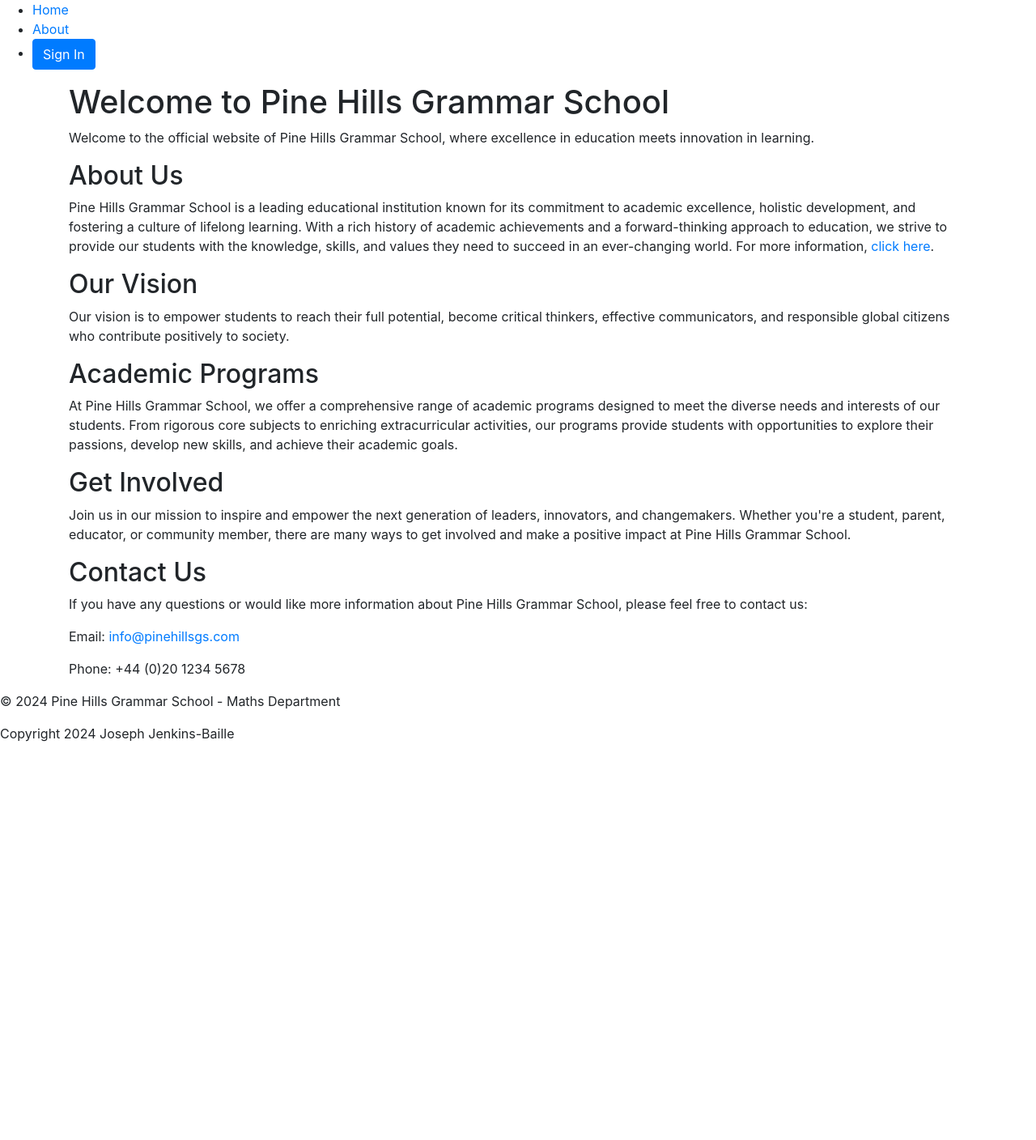
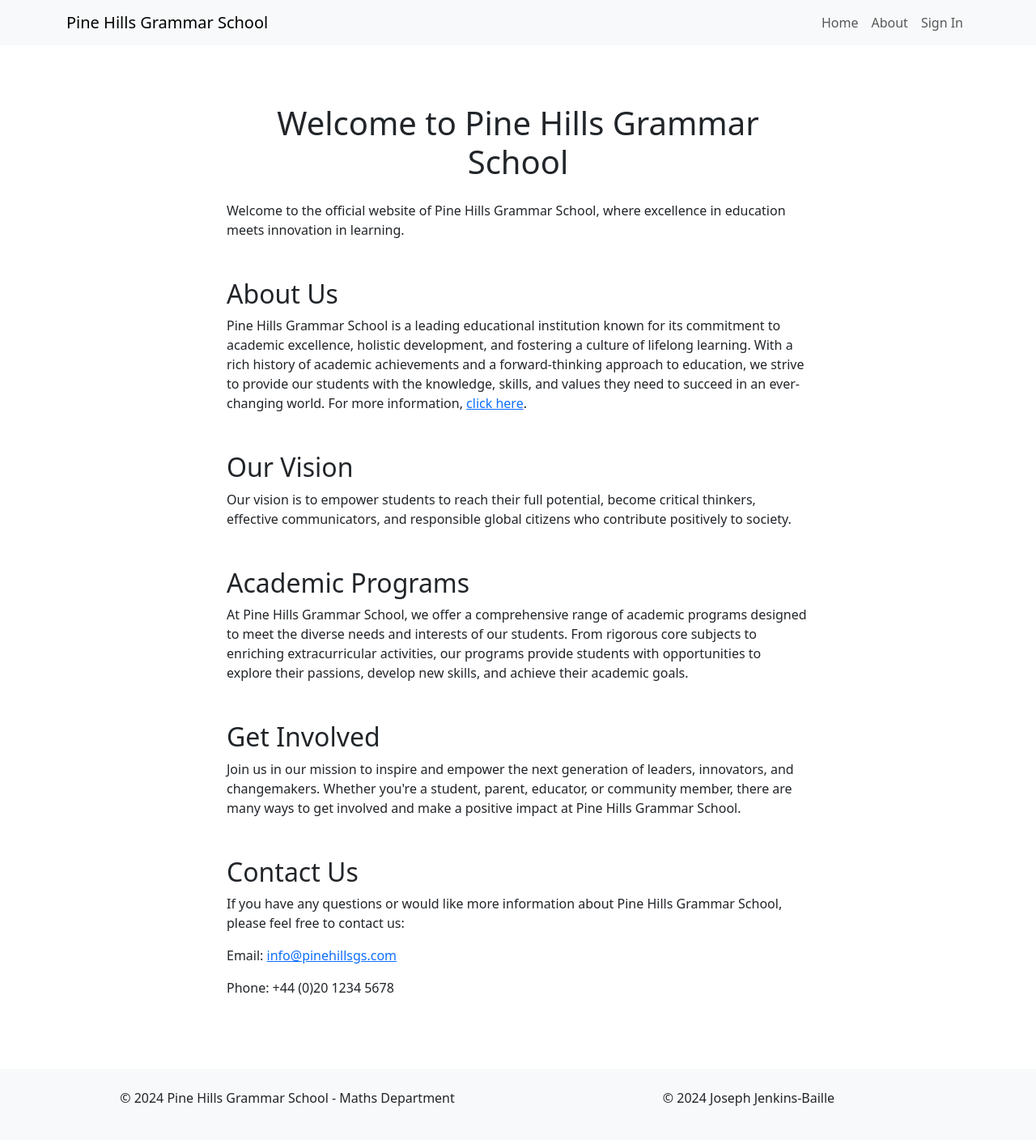
Before and after one commit to jftjenkins/p4-pine-hill-maths, a Django app: page / in a window 1280 px wide. Shown: the whole page at 81% size. Before the commit the page ends 916 px from the top, so only its background shows below. Run offline with Django 4.2, Linux system fonts and the light colour scheme; some libraries are stand-ins or nearby versions.

Commit message:
style: updated base, home, and about with bootstrap.

```diff
--- a/templates/base.html
+++ b/templates/base.html
@@ -8,6 +8,7 @@
 <head>
     <meta charset="UTF-8">
     <meta name="viewport" content="width=device-width, initial-scale=1.0">
+    <title>{% block title %}Pine Hills Grammar School - Maths Department{% endblock %}</title>
 
     <!-- Google Fonts CSS -->
     <link rel="preconnect" href="https://fonts.googleapis.com">
@@ -15,33 +16,43 @@
     <link href="https://fonts.googleapis.com/css2?family=Open+Sans:ital,wght@0,300..800;1,300..800&family=Roboto:ital,wght@0,100;0,300;0,400;0,500;0,700;0,900;1,100;1,300;1,400;1,500;1,700;1,900&display=swap" rel="stylesheet">
 
     <!-- Font Awesome CSS -->
-    <script src="https://kit.fontawesome.com/6b4422a4b6.js" crossorigin="anonymous"></script>
+    <link href="https://cdnjs.cloudflare.com/ajax/libs/font-awesome/6.0.0-beta3/css/all.min.css" rel="stylesheet" type="text/css">
 
     <!-- Bootstrap CSS -->
-    <link rel="stylesheet" href="https://cdn.jsdelivr.net/npm/bootstrap@4.4.1/dist/css/bootstrap.min.css" integrity="sha384-Vkoo8x4CGsO3+Hhxv8T/Q5PaXtkKtu6ug5TOeNV6gBiFeWPGFN9MuhOf23Q9Ifjh" crossorigin="anonymous">
+    <link href="https://cdn.jsdelivr.net/npm/bootstrap@5.3.0-alpha1/dist/css/bootstrap.min.css" rel="stylesheet" integrity="sha384-PyCUF+MoBzQWyscv8y+DlLQoRlFD4P+0y3t+6PHQx28pX4x0J8cN6XqiUayE4CZg" crossorigin="anonymous">
 
     <!-- Custom CSS -->
     <link rel="stylesheet" href="{% static 'css/style.css' %}">
-
-    <title>{% block title %}Pine Hills Grammar School - Maths Department{% endblock %}</title>
-    <link rel="stylesheet" href="{% static 'css/styles.css' %}">
 </head>
 
 <body>
     <header>
-        <nav>
-            <ul>
-                <li><a href="{% url 'home' %}">Home</a></li>
-                <li><a href="{% url 'about' %}">About</a></li>
-                {% block signin_button %}
-                    <li><a href="{% url 'signin' %}" class="btn btn-primary">Sign In</a></li>
-                {% endblock %}
-
-            </ul>
+        <nav class="navbar navbar-expand-lg navbar-light bg-light">
+            <div class="container">
+                <a class="navbar-brand" href="{% url 'home' %}">Pine Hills Grammar School</a>
+                <button class="navbar-toggler" type="button" data-bs-toggle="collapse" data-bs-target="#navbarNav" aria-controls="navbarNav" aria-expanded="false" aria-label="Toggle navigation">
+                    <span class="navbar-toggler-icon"></span>
+                </button>
+                <div class="collapse navbar-collapse" id="navbarNav">
+                    <ul class="navbar-nav ms-auto">
+                        <li class="nav-item">
+                            <a class="nav-link" href="{% url 'home' %}">Home</a>
+                        </li>
+                        <li class="nav-item">
+                            <a class="nav-link" href="{% url 'about' %}">About</a>
+                        </li>
+                        {% block signin_button %}
+                        <li class="nav-item">
+                            <a class="nav-link btn btn-primary" href="{% url 'signin' %}">Sign In</a>
+                        </li>
+                        {% endblock %}
+                    </ul>
+                </div>
+            </div>
         </nav>
     </header>
 
-    <main>
+    <main class="py-4">
         <div class="container">
             {% block content %}
             <!-- Content goes here -->
@@ -49,13 +60,21 @@
         </div>
     </main>
 
-    <footer>
-        <p>&copy; {% now "Y" %} Pine Hills Grammar School - Maths Department</p>
-        <p>Copyright 2024 Joseph Jenkins-Baille</p>
+    <footer class="bg-light py-4 mt-5">
+        <div class="container">
+            <div class="row">
+                <div class="col-lg-6">
+                    <p class="text-center">&copy; {% now "Y" %} Pine Hills Grammar School - Maths Department</p>
+                </div>
+                <div class="col-lg-6">
+                    <p class="text-center">&copy; {% now "Y" %} Joseph Jenkins-Baille</p>
+                </div>
+            </div>
+        </div>
     </footer>
 
-    <!-- JavaScript links -->
-    <script src="{% static 'js/scripts.js' %}"></script>
+    <!-- Bootstrap JS (Optional) -->
+    <script src="https://cdn.jsdelivr.net/npm/bootstrap@5.3.0-alpha1/dist/js/bootstrap.bundle.min.js" integrity="sha384-hEXv7FqQ3sO2IYqDzrOPtzL7oIxXn0WBvzvhOBaA5zFYt92nvr5z4ls0Qg/8p0QQ" crossorigin="anonymous"></script>
 </body>
 
 </html>
--- a/templates/home.html
+++ b/templates/home.html
@@ -3,25 +3,29 @@
 {% block title %}Home - Pine Hills Grammar School{% endblock %}
 
 {% block content %}
-<section>
-    <h1>Welcome to Pine Hills Grammar School</h1>
+<section class="container mt-5">
+    <div class="row">
+        <div class="col-md-8 offset-md-2">
+            <h1 class="text-center mb-4">Welcome to Pine Hills Grammar School</h1>
             <p>Welcome to the official website of Pine Hills Grammar School, where excellence in education meets innovation in learning.</p>
 
-    <h2>About Us</h2>
+            <h2 class="mt-5">About Us</h2>
             <p>Pine Hills Grammar School is a leading educational institution known for its commitment to academic excellence, holistic development, and fostering a culture of lifelong learning. With a rich history of academic achievements and a forward-thinking approach to education, we strive to provide our students with the knowledge, skills, and values they need to succeed in an ever-changing world. For more information, <a href="{% url 'about' %}">click here</a>.</p>
 
-    <h2>Our Vision</h2>
+            <h2 class="mt-5">Our Vision</h2>
             <p>Our vision is to empower students to reach their full potential, become critical thinkers, effective communicators, and responsible global citizens who contribute positively to society.</p>
 
-    <h2>Academic Programs</h2>
+            <h2 class="mt-5">Academic Programs</h2>
             <p>At Pine Hills Grammar School, we offer a comprehensive range of academic programs designed to meet the diverse needs and interests of our students. From rigorous core subjects to enriching extracurricular activities, our programs provide students with opportunities to explore their passions, develop new skills, and achieve their academic goals.</p>
 
-    <h2>Get Involved</h2>
+            <h2 class="mt-5">Get Involved</h2>
             <p>Join us in our mission to inspire and empower the next generation of leaders, innovators, and changemakers. Whether you're a student, parent, educator, or community member, there are many ways to get involved and make a positive impact at Pine Hills Grammar School.</p>
 
-    <h2>Contact Us</h2>
+            <h2 class="mt-5">Contact Us</h2>
             <p>If you have any questions or would like more information about Pine Hills Grammar School, please feel free to contact us:</p>
             <p>Email: <a href="mailto:info@pinehillsgs.com">info@pinehillsgs.com</a></p>
             <p>Phone: +44 (0)20 1234 5678</p>
+        </div>
+    </div>
 </section>
 {% endblock %}
```
Also changed, not shown: templates/about.html (+10 -6 lines). Lines whose indentation alone changed are shown as unchanged.
